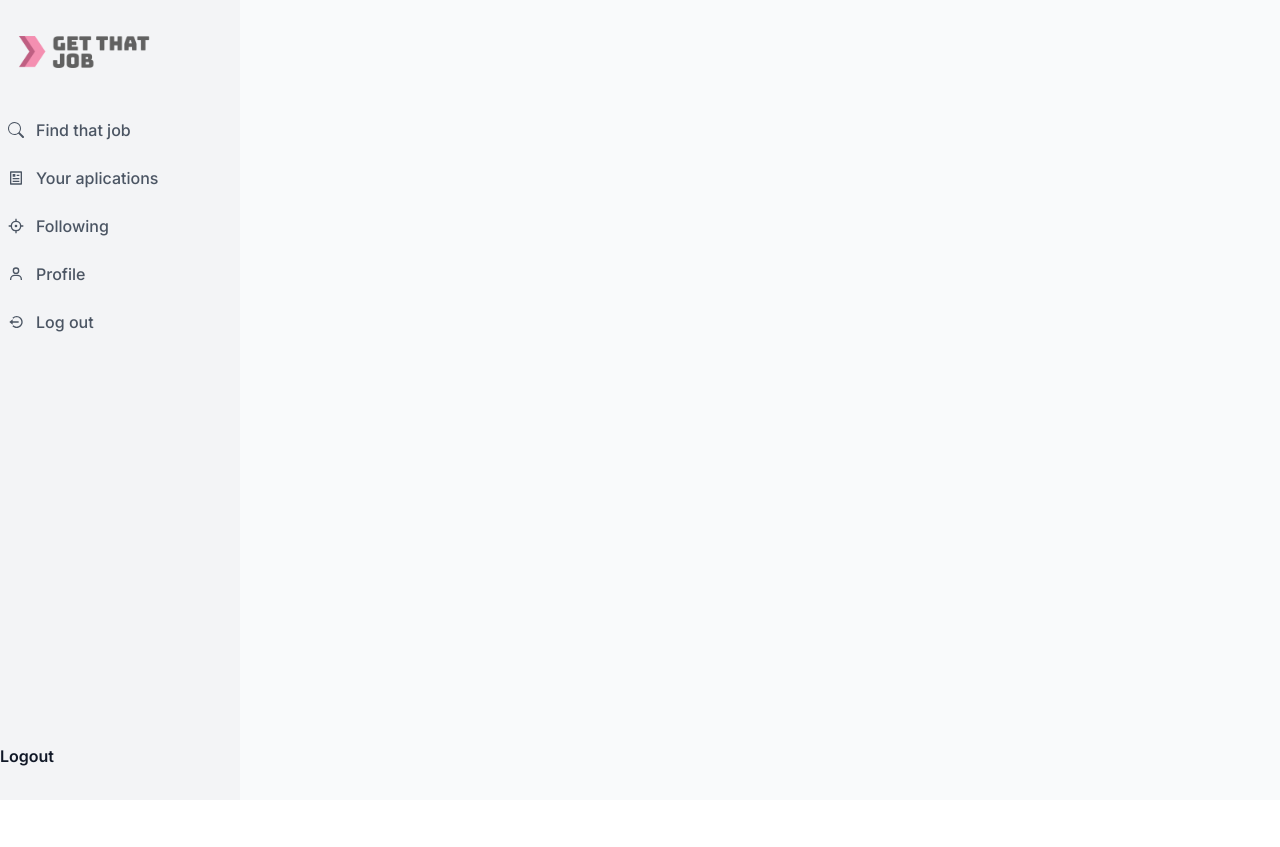
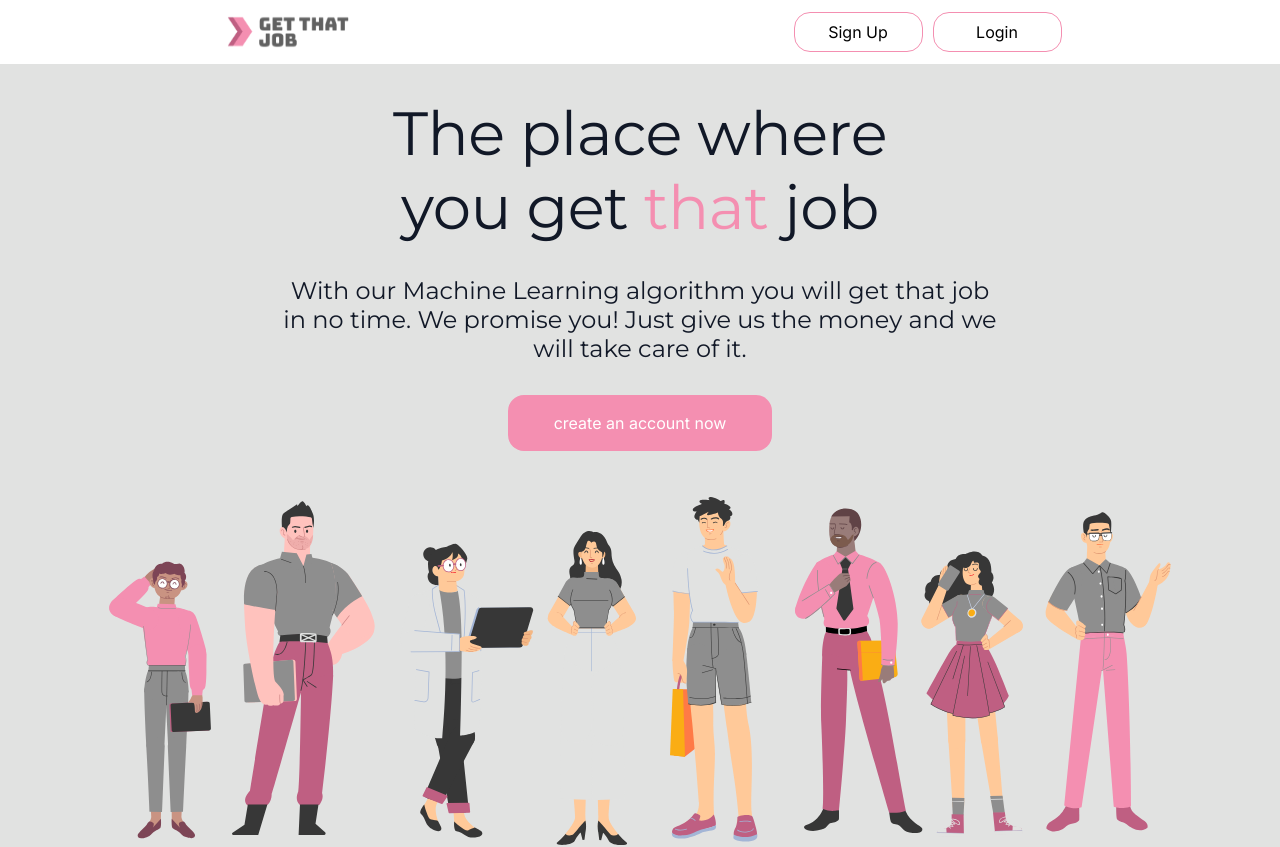
Before and after one commit to Brunosz19/getThatJob-React, a React (Create React App) app: page /budgets in a window 1280 px wide. Shown: the top 847 px of the page. Before the commit the page ends 800 px from the top, so only its background shows below. Built offline with nearby package versions, Linux system fonts and the light colour scheme.

Commit message:
hotfix logout and login type

```diff
--- a/src/App.js
+++ b/src/App.js
@@ -4,9 +4,9 @@ import UnauthenticatedApp from "./UnauthenticatedApp";
 
 function App() {
   const { user } = useAuth();
-
-  // return user ? <AuthenticatedApp /> : <UnauthenticatedApp />;
-  return <AuthenticatedApp />;
+  console.log(user);
+  return user ? <AuthenticatedApp /> : <UnauthenticatedApp />;
+  // return <AuthenticatedApp />;
 }
 
 export default App;
--- a/src/components/login-form.js
+++ b/src/components/login-form.js
@@ -4,7 +4,7 @@ import { useState } from "react";
 
 import { Input, StyledForm, StyledButton } from "./input";
 
-function LoginForm(type){
+function LoginForm({type}){
   const { login } = useAuth();
   const [formData, setFormData] = useState({
     email: "",
--- a/src/context/auth-context.js
+++ b/src/context/auth-context.js
@@ -17,8 +17,8 @@ function AuthProvider(props) {
     auth.login(credentials, type).then(setUser).catch(console.log);
   }
 
-  function logout(type) {
-    auth.logout(type).then(() => setUser(null));
+  function logout() {
+    auth.logout().then(() => setUser(null));
   }
 
   //function signup(userData) {
```
